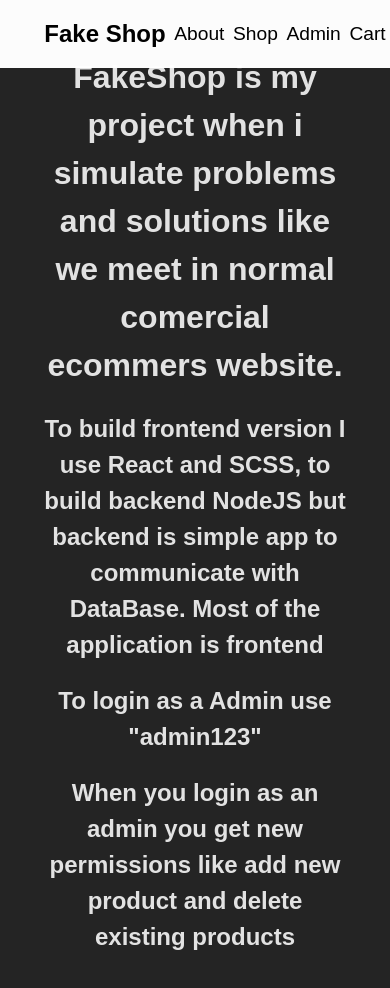
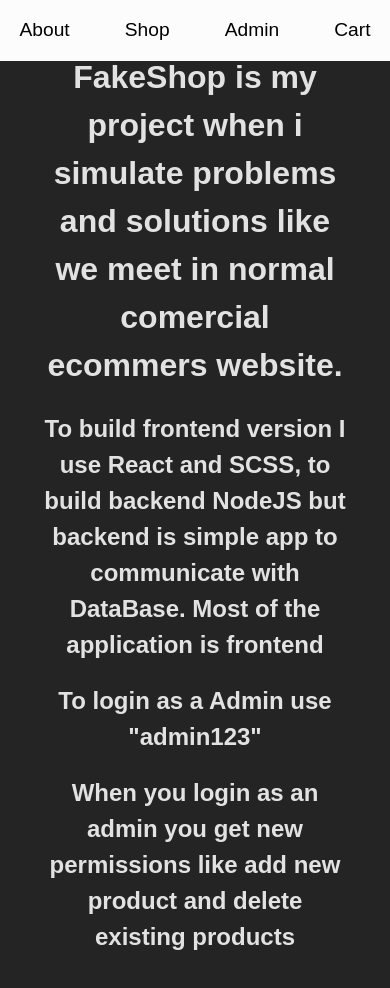
Before and after one commit to BuczekB/new-shop, a React (Vite) app: page / in a window 390 px wide. Shown: the top 988 px of the page. Built offline with nearby package versions, Linux system fonts and the light colour scheme; no server answers.

Commit message:
add style to mobile version

```diff
--- a/src/App.jsx
+++ b/src/App.jsx
@@ -17,6 +17,7 @@
   return (
     <div className='app'>
    <Router>
+   <FetchData></FetchData>
    <Navigation></Navigation>
     <Routes>
     <Route path='/' exact element={<About/>} />
@@ -27,7 +28,6 @@
     <Route path='/Cart' exact element={<Cart/>} />
     <Route>404 Not Found</Route>
     </Routes>
-    <FetchData></FetchData>
    </Router>
     </div>
   )
--- a/src/Style/Navigation.scss
+++ b/src/Style/Navigation.scss
@@ -53,3 +53,20 @@
 
     }
 }
+
+@media only screen and (max-width: 500px) {
+    nav{
+        display: flex;
+        justify-content: center;
+        align-items: center;
+        span{
+            display: none;
+        }
+        ul{
+            width: 90vw;
+            justify-content: space-between;
+            padding: 0;
+    }
+}
+
+}
```
Also changed, not shown: vite.config.js (line endings or trailing spaces), 1 other file (tests, documents, lock files or other folders).
